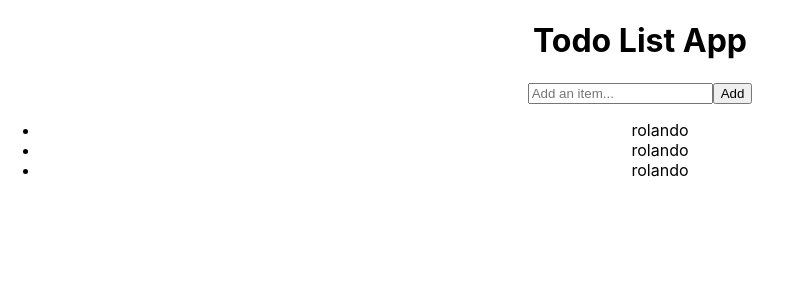
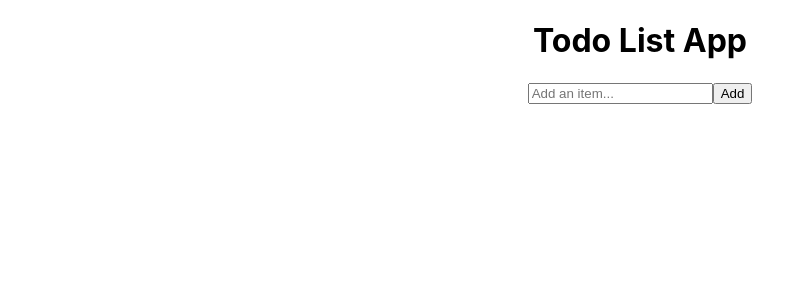
Before and after one commit to eliyasson/todo, a React (Create React App) app: page / in a window 1280 px wide. Shown: the top 300 px of the page, without its empty margins (0-792 px from the left). Built offline with nearby package versions, Linux system fonts and the light colour scheme.

Commit message:
added list

```diff
--- a/src/App.js
+++ b/src/App.js
@@ -38,9 +38,11 @@ function App() {
 
       {/*3. List of players (unordered list with list players)*/}
       <ul>
-        <li>rolando</li>
-        <li>rolando</li>
-        <li>rolando</li>
+        {items.map(item => {
+          return(
+            <li key={item.id}>{item.value}</li>
+          )
+        })}
       </ul>
 
     </div>
```
